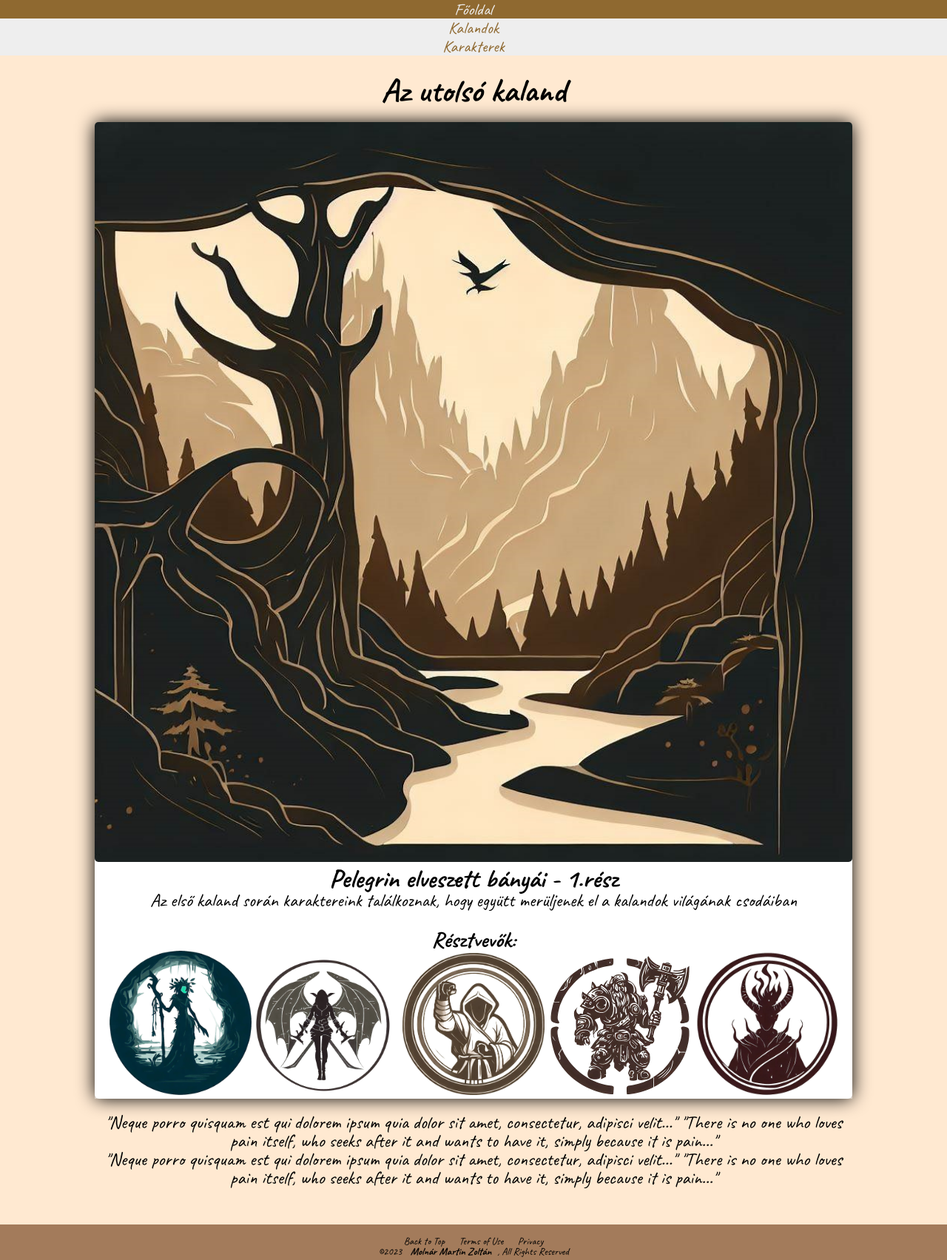
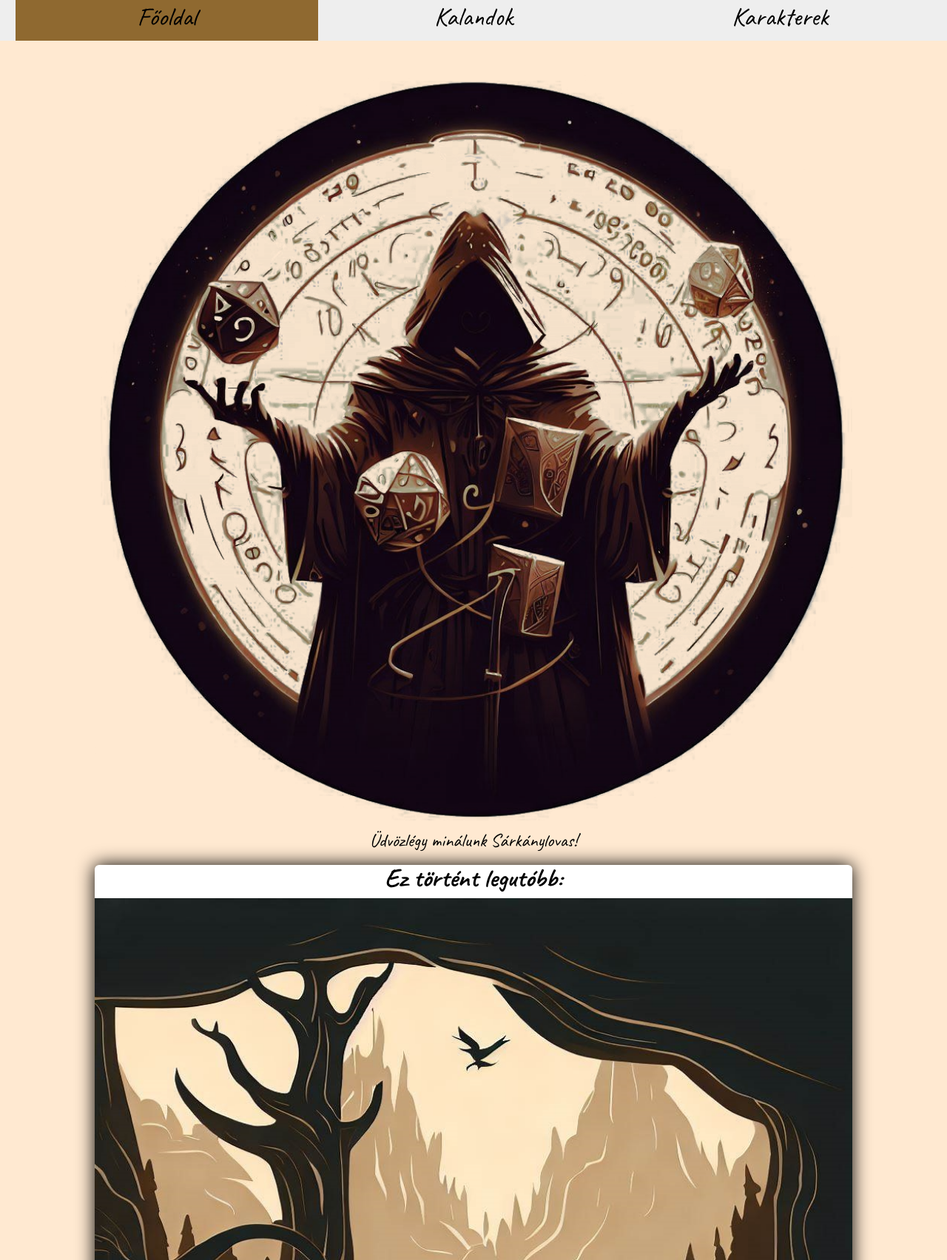
Before and after one commit to mmartin1995/sarkanylovas, a plain HTML site: page index.html in a window 1280 px wide. Shown: the top 1703 px of the page at 74% size. Drawn offline with nearby package versions, Linux system fonts and the light colour scheme.

Commit message:
Haladás
karakter html-ek létrehozása
Navbar módosítása
dm.png létrehozása és berakása az oldalra

```diff
--- a/index.html
+++ b/index.html
@@ -13,35 +13,37 @@
 <header>
   <nav id="header-nav">
     <ul>
-      <li><a href="index.html" class="active">Főoldal</a></li>
-      <li><a href="/kalandok/index.html" class="button">Kalandok</a></li>
-      <li><a href="karakterek/index.html" class="button">Karakterek</a></li>
+      <li class="active"><a href="#">Főoldal</a></li>
+      <li><a href="kalandok/index.html" class="">Kalandok</a></li>
+      <li><a href="karakterek/index.html" class="">Karakterek</a></li>
     </ul>
   </nav>
 </header>
 <body>
-    <h1>Az utolsó kaland</h1>
-    <a href="kalandok/elsokaland.html">
+  <div>
+    <img src="contents/dm.png" alt="Dungeon Master" class="cardpicture">
+    <p>Üdvözlégy minálunk Sárkánylovas!</p>
+  </div>
+
+    <a href="kalandok/pelegrin_elveszett_banyai-1resz.html">
       <div class="card">
+        <h2>Ez történt legutóbb:</h2>
           <img src="contents/elsokalandkep.jfif" alt="Cragmaw Kastély" class="cardpicture">
             <div class="cardinfo">
               <h2>Pelegrin elveszett bányái - 1.rész</h2>
-              <p>Az első kaland során karaktereink találkoznak, hogy együtt merüljenek el a kalandok világának csodáiban</p>
+              <p>Az első kaland során karaktereink találkoztak, hogy együtt merüljenek el WildeMount világának csodáiban</p></a>
               <div class="characters">
                 <h3>Résztvevők:</h3>
                 <div class="charactericons">
-                  <img src="contents/tina.png">
-                  <img src="contents/siriell.png">
-                  <img src="contents/xhaor.png">
-                  <img src="contents/gorek.png">
-                  <img src="contents/creo.png">
+                  <a href="karakterek/tina.html"><img src="contents/tina.png"></a>
+                  <a href="karakterek/siriell.html"><img src="contents/siriell.png"></a>
+                  <a href="karakterek/xhaor.html"><img src="contents/xhaor.png"></a>
+                  <a href="karakterek/gorek.html"><img src="contents/gorek.png"></a>
+                  <a href="karakterek/creo.html"><img src="contents/creo.png"></a>
                 </div>
               </div>
             </div>
-      </div></a>
-    <div>"Neque porro quisquam est qui dolorem ipsum quia dolor sit amet, consectetur, adipisci velit..."
-"There is no one who loves pain itself, who seeks after it and wants to have it, simply because it is pain..."
-    </div>
+      </div>
     <div>"Neque porro quisquam est qui dolorem ipsum quia dolor sit amet, consectetur, adipisci velit..."
 "There is no one who loves pain itself, who seeks after it and wants to have it, simply because it is pain..."
     </div>
--- /dev/null
+++ b/oldalsablon.html
@@ -0,0 +1,34 @@
+<!DOCTYPE html>
+<html>
+<head>
+  <meta charset="utf-8">
+  <meta name="viewport" content="width=device-width, initial-scale=1">
+  <link rel="stylesheet" href="https://cdnjs.cloudflare.com/ajax/libs/meyer-reset/2.0/reset.css">
+  <link rel="stylesheet" type="text/css" href="sarkanylovas.css">
+  <link rel="preconnect" href="https://fonts.googleapis.com">
+  <link rel="preconnect" href="https://fonts.gstatic.com" crossorigin>
+  <link href="https://fonts.googleapis.com/css2?family=Caveat:wght@400;500;600;700&display=swap" rel="stylesheet">
+  <title>A Sárkánylovasok kalandjai</title>
+</head>
+<header>
+  <nav id="header-nav">
+    <ul>
+      <li><a href="#" class="active">Főoldal</a></li>
+      <li><a href="../kalandok/index.html" class="button">Kalandok</a></li>
+      <li><a href="karakterek/index.html" class="button">Karakterek</a></li>
+    </ul>
+  </nav>
+</header>
+<body>
+</body>
+<footer>
+  <div class="wrapper">
+    <nav class="footer-nav">
+      <a href="#">Back to Top</a>
+      <a href="#">Terms of Use</a>
+      <a href="#">Privacy</a>
+    </nav>
+    <div>&copy;2023 <strong><a href="https://molnarmartinzoltan.hu">Molnár Martin Zoltán</a></strong>, All Rights Reserved</div>
+  </div>
+</footer>
+</html>
--- a/sarkanylovas.css
+++ b/sarkanylovas.css
@@ -29,6 +29,7 @@ h1 {
 h2 {
   font-weight: bold;
   font-size: 35px;
+  margin: 10px auto 10px auto;
 }
 
 h3 {
@@ -43,36 +44,45 @@ header {
     top: 0;
     right: 0;
     width: 100vw;
-    height: ;
+    height: 55px;
     background-color: #eee;
     text-align: center;
-    display: table;
     font-size: 20px;
   }
 
-  #header-nav li {
-    border-bottom: 1px;
-    font-size: 22.4px;
+#header-nav ul {
+  display: table-cell;
+  vertical-align: middle;
+  width: 100%;
+}
+
+  #header-nav a {
+    font-size: 35px;
     line-height:25px;
+    display: inline-block;
+    width: 32vw;
+    position: ;
+    text-decoration: none;
+    padding: 10px 0 10px 0;
+    width: 32vw;
+    height: 55px;
   }
 
   #header-nav {
-    display: table-cell;
-    vertical-align: middle;
+    display: table;
+    width: 100%
   }
 
-  #header-nav a {
-    text-decoration: none;
-    display: block;
-    color: #8F6930;
+  #header-nav li {
+    display: inline-block;
   }
 
   #header-nav a:hover {
     background-color: #fff;
-    transition: background-color .3s ease-in-out;
+    transition: background-color .2s ease-in-out;
   }
 
-  #header-nav a.active {
+  #header-nav .active {
     background-color: #8F6930;
     color: #eee;
   }
@@ -89,7 +99,7 @@ header {
 .cardpicture {
     width: 100%;
     max-height: ;
-    border-radius: 5px;
+    border-radius: ;
 }
 
 .cardinfo {
@@ -102,7 +112,8 @@ header {
 }
 
 .charactericons img {
-  width: 15vw;
+  width: 14vw;
+  margin: 10px 0 10px 0;
 }
 
 .characters {
@@ -146,3 +157,7 @@ header {
   strong {
     font-weight: 700;
   }
+
+  .footer-nav {
+    display: none;
+  }
```
Also changed, not shown: kalandok/pelegrin_elveszett_banyai-1resz.html (renamed from kalandok/elsokaland.html, +3 -3 lines), contents/dm.png (added), karakterek/creo.html (added), karakterek/gorek.html (added), karakterek/siriell.html (added), karakterek/tina.html (added), karakterek/xhaor.html (added).
